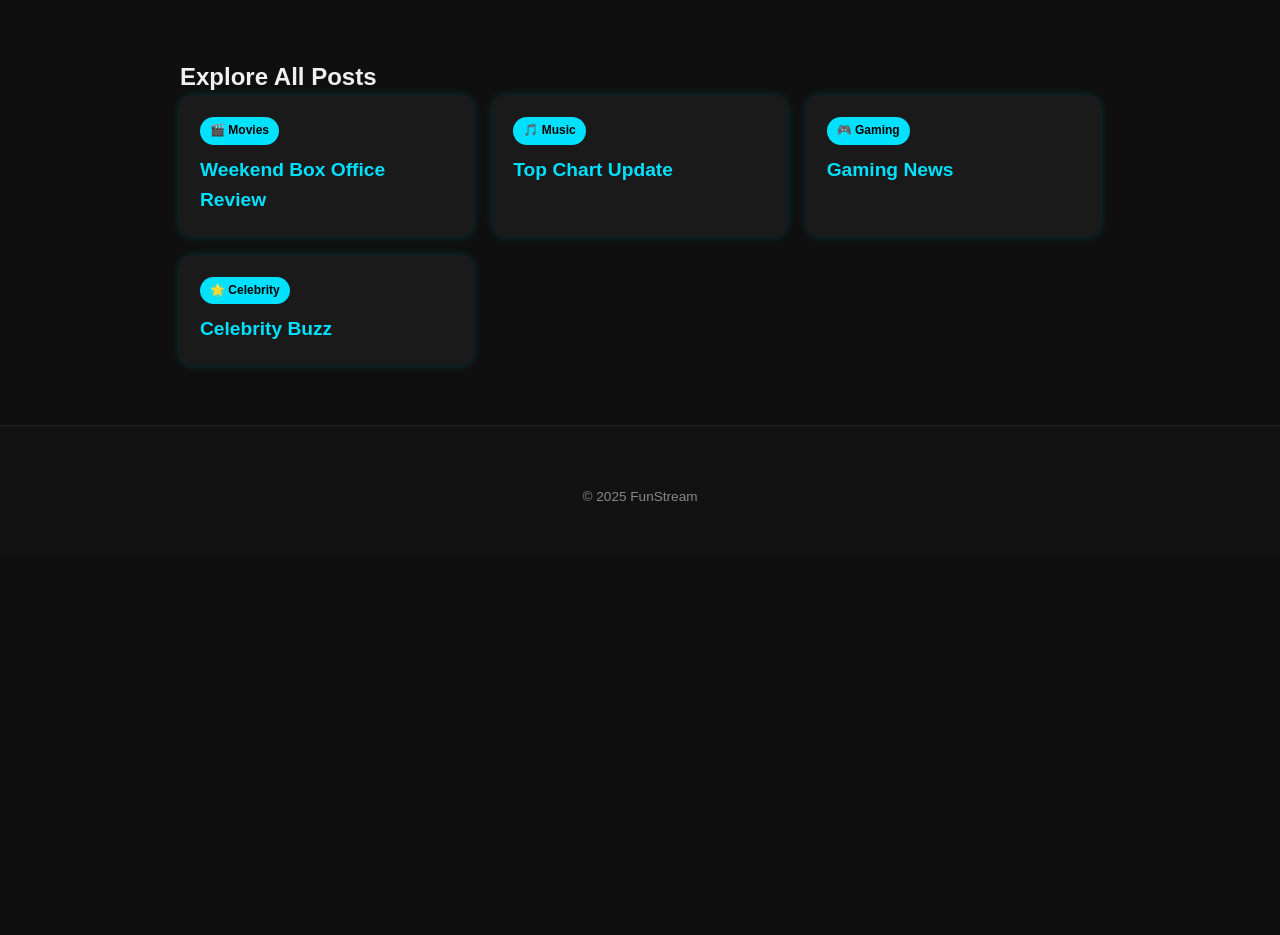
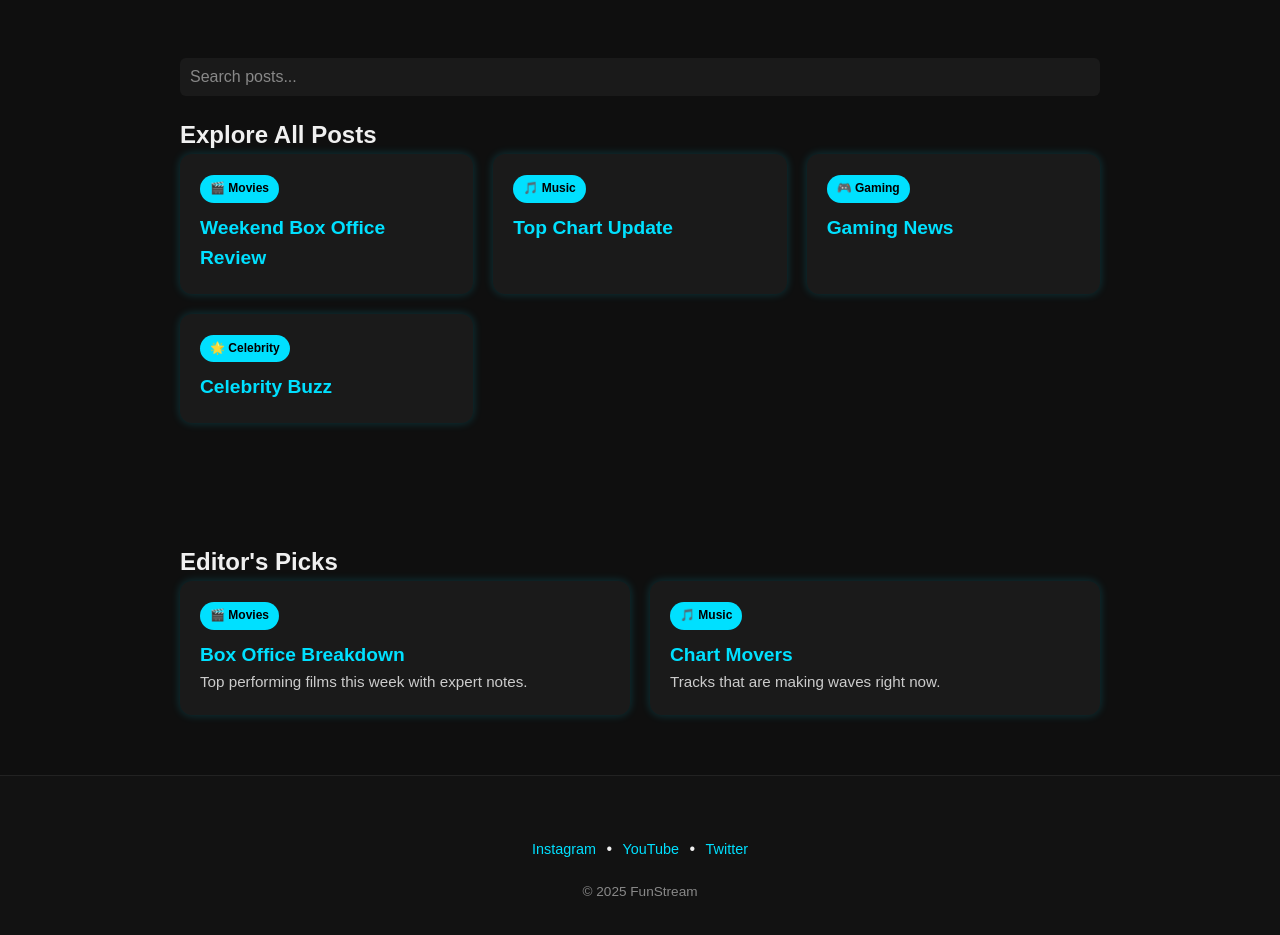
Before and after one commit to pococ54667-source/Fun-Stream-, a plain HTML site: page posts.html in a window 1280 px wide. Shown: the part 89-1024 px from the top of the page. Before the commit the page ends 800 px from the top, so only its background shows below. Drawn offline with Linux system fonts and the light colour scheme.

Commit message:
Update posts.html

```diff
--- a/posts.html
+++ b/posts.html
@@ -18,8 +18,11 @@
 
 <main class="section">
   <div class="container">
+    <!-- ✅ Search Box -->
+    <input type="text" id="searchBox" placeholder="Search posts..." class="search-box" />
+
     <h2>Explore All Posts</h2>
-    <div class="grid">
+    <div class="grid" id="postsGrid">
       <article class="card">
         <span class="badge">🎬 Movies</span>
         <h3><a href="posts/movie-review.html">Weekend Box Office Review</a></h3>
@@ -40,10 +43,54 @@
   </div>
 </main>
 
+<!-- ✅ Editor’s Picks Section -->
+<section class="section">
+  <div class="container">
+    <h2>Editor's Picks</h2>
+    <div class="grid">
+      <article class="card">
+        <span class="badge">🎬 Movies</span>
+        <h3><a href="posts/movie-review.html">Box Office Breakdown</a></h3>
+        <p>Top performing films this week with expert notes.</p>
+      </article>
+      <article class="card">
+        <span class="badge">🎵 Music</span>
+        <h3><a href="posts/music-update.html">Chart Movers</a></h3>
+        <p>Tracks that are making waves right now.</p>
+      </article>
+    </div>
+  </div>
+</section>
+
 <footer class="site-footer">
   <div class="container footer-inner">
+    <!-- ✅ Social Links -->
+    <div class="social-links">
+      <a href="#">Instagram</a> •
+      <a href="#">YouTube</a> •
+      <a href="#">Twitter</a>
+    </div>
     <p class="muted">© 2025 FunStream</p>
   </div>
 </footer>
+
+<!-- ✅ JavaScript for Live Search -->
+<script>
+  const searchBox = document.getElementById('searchBox');
+  const postsGrid = document.getElementById('postsGrid');
+  const cards = postsGrid.getElementsByTagName('article');
+
+  searchBox.addEventListener('keyup', function() {
+    const query = this.value.toLowerCase();
+    for (let i = 0; i < cards.length; i++) {
+      const text = cards[i].innerText.toLowerCase();
+      if (text.includes(query)) {
+        cards[i].style.display = '';
+      } else {
+        cards[i].style.display = 'none';
+      }
+    }
+  });
+</script>
 </body>
-</html>
+  </html>
```
